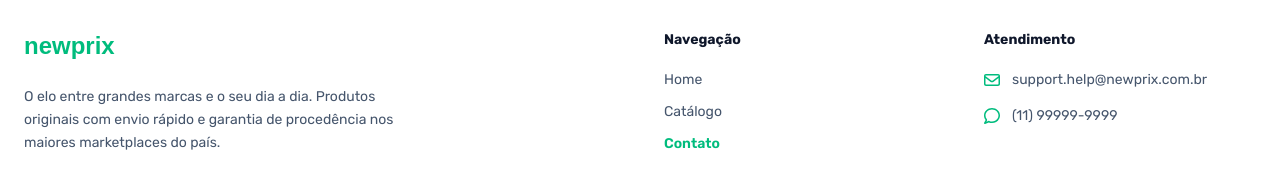
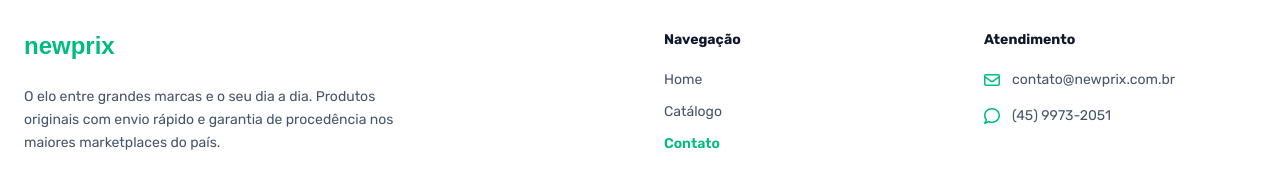
Before and after one commit to gabrielgua/newprix-landing, a Vue app: page /contact in a window 1280 px wide. Shown: the part 1151-1327 px from the top of the page. Built offline with nearby package versions, Linux system fonts and the light colour scheme; a web font is replaced by a local one.

Commit message:
chore: add correct contact information and vercel.json config

```diff
--- a/src/components/Footer.vue
+++ b/src/components/Footer.vue
@@ -1,4 +1,5 @@
 <script setup lang="ts">
+import { ContactInformation } from '@/constants/constants';
 import Container from './Container.vue';
 import Divider from './Divider.vue';
 import Icon from './Icon.vue';
@@ -62,11 +63,11 @@ import Logo from './Logo.vue';
           <ul class="space-y-4 text-sm text-text-secondary">
             <li class="flex items-center gap-3">
               <Icon icon="fa-regular fa-envelope" styles="size-4! text-primary" />
-              support.help@newprix.com.br
+              {{ ContactInformation.contactEmail }}
             </li>
             <li class="flex items-center gap-3">
               <Icon icon="fa-regular fa-comment" styles="size-4! text-primary" />
-              (11) 99999-9999
+              {{ ContactInformation.contactPhone }}
             </li>
           </ul>
         </div>
--- /dev/null
+++ b/src/constants/constants.ts
@@ -0,0 +1,4 @@
+export const ContactInformation = {
+  contactPhone: '(45) 9973-2051',
+  contactEmail: 'contato@newprix.com.br',
+}
--- a/src/views/ContactView.vue
+++ b/src/views/ContactView.vue
@@ -4,6 +4,7 @@ import ContactInfo from '@/components/contact/ContactInfo.vue';
 import Icon from '@/components/Icon.vue';
 import Section from '@/components/Section.vue';
 import FadeinTransition from '@/components/transitions/FadeinTransition.vue';
+import { ContactInformation } from '@/constants/constants';
 import { useContactStore } from '@/stores/contact.store';
 
 const contactStore = useContactStore();
@@ -33,12 +34,12 @@ const contactStore = useContactStore();
         <div class="space-y-6">
           <ContactInfo icon="fa-regular fa-envelope">
             <template #title>Email</template>
-            <template #primary-info>support.help@newprix.com.br</template>
+            <template #primary-info>{{ ContactInformation.contactEmail }}</template>
             <template #description-info>Nossa equipe responde em até 24h.</template>
           </ContactInfo>
           <ContactInfo icon="fa-regular fa-comment">
             <template #title>WhatsApp</template>
-            <template #primary-info>(11) 99999-9999</template>
+            <template #primary-info>{{ ContactInformation.contactPhone }}</template>
             <template #description-info>Segunda a Sexta, das 8h às 18h.</template>
           </ContactInfo>
           <ContactInfo icon="fa-regular fa-compass">
```
Also changed, not shown: vercel.json (added).
